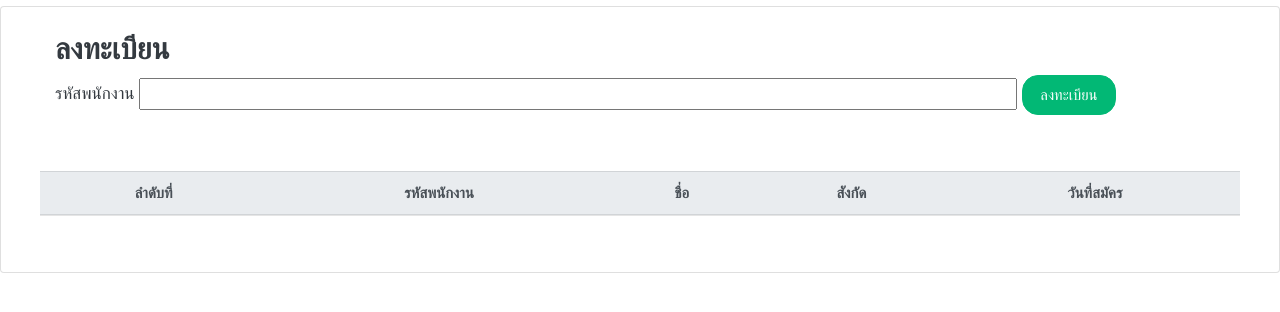
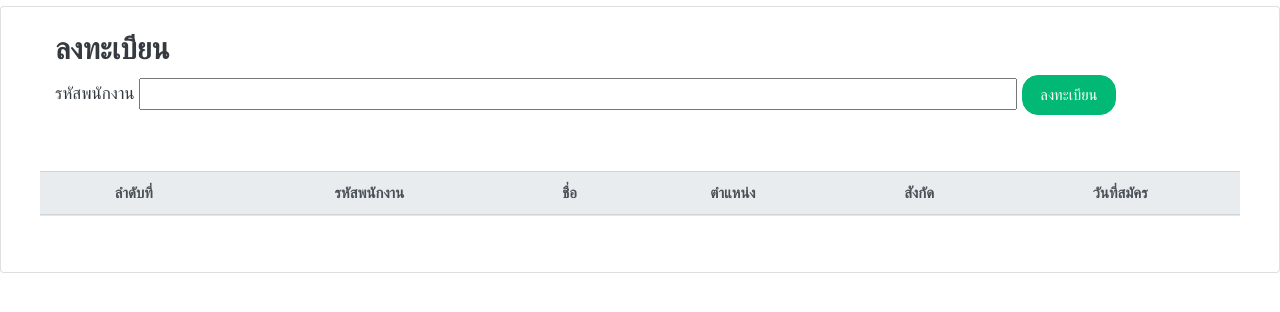
Before and after one commit to Som501103/pddcourse, a Django app: page /regist/1/ in a window 1280 px wide. Shown: the part 177-489 px from the top of the page. Run offline with Django 3.2, Linux system fonts and the light colour scheme; data comes from the database, SQL or seed files in the repository; lists and menus that the app fills with data are empty; some libraries are stand-ins or nearby versions.

Commit message:
update model list_emps

```diff
--- a/templates/course_register.html
+++ b/templates/course_register.html
@@ -60,6 +60,7 @@
                             <th class="align-middle">ลำดับที่</th>
                             <th class="align-middle">รหัสพนักงาน</th>
                             <th class="align-middle">ชื่อ</th>
+                            <th class="align-middle">ตำแหน่ง</th>
                             <th>สังกัด</th>
                             <th>วันที่สมัคร</th>
                         </tr>
@@ -72,6 +73,7 @@
                                 </td>
                                 <td class="align-middle">{{ student.Fullname }}</td>
                                 <td class="align-middle">{{ student.Dep }}</td>
+                                <td class="align-middle">{{ student.Position }}</td>
                                 <td class="align-middle">{{ student.Regist_Date }}</td>
                             </tr>
 
```
